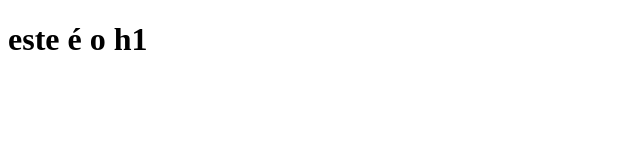
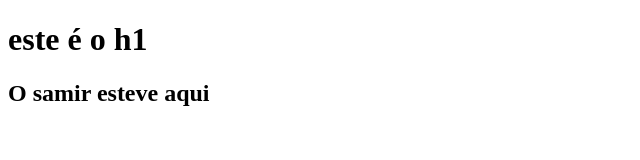
Before and after one commit to JoaoPedroLeonardi/SCM, a plain HTML site: page index.html in a window 1280 px wide. Shown: the whole page, without its empty margins (0-640 px from the left). Drawn offline with Linux system fonts and the light colour scheme.

Commit message:
commit samir

```diff
--- a/index.html
+++ b/index.html
@@ -8,6 +8,6 @@
 </head>
 <body>
     <h1>este é o h1</h1>
-
+    <h2>O samir esteve aqui</h2>
 </body>
 </html>
```
